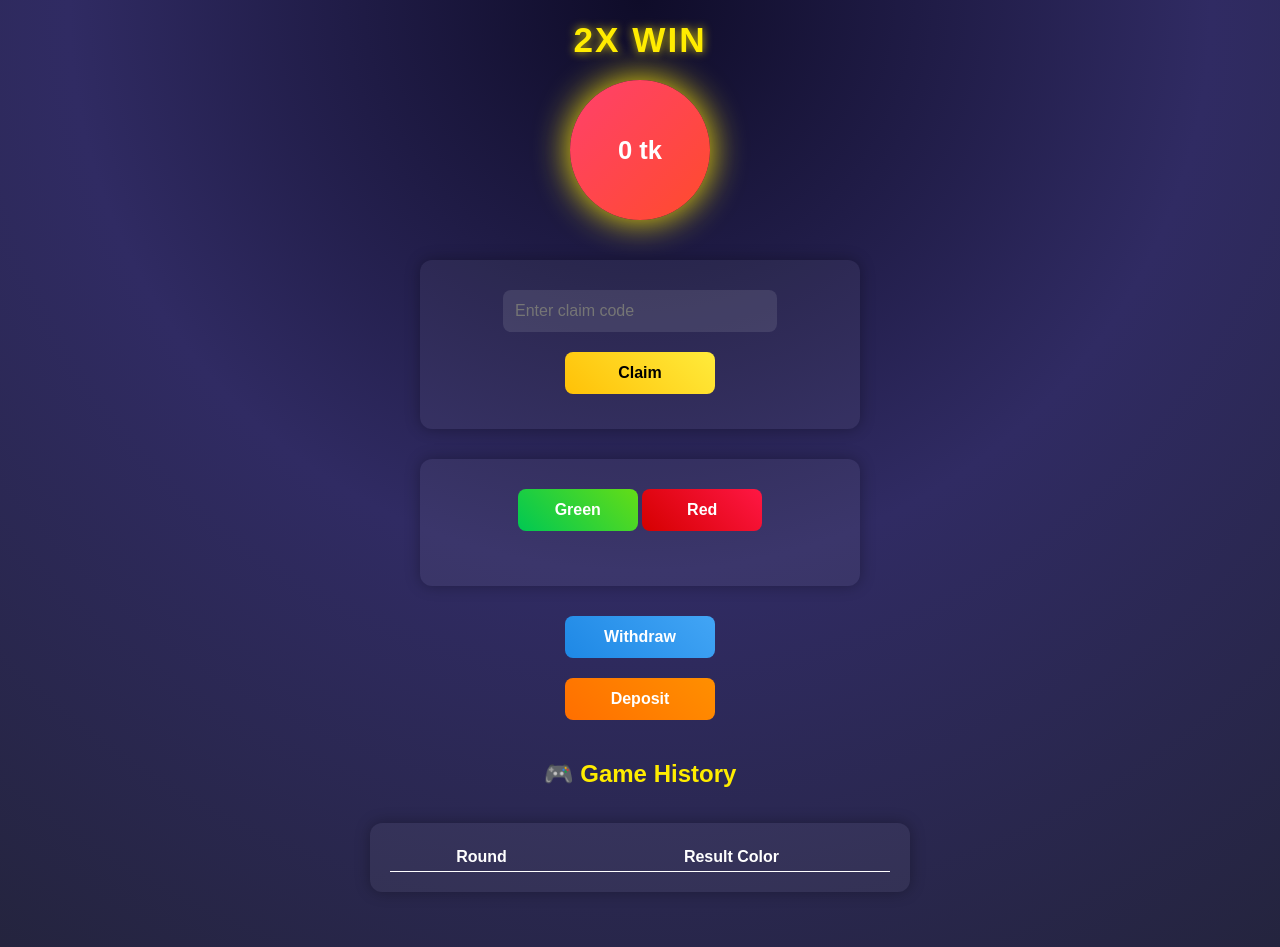
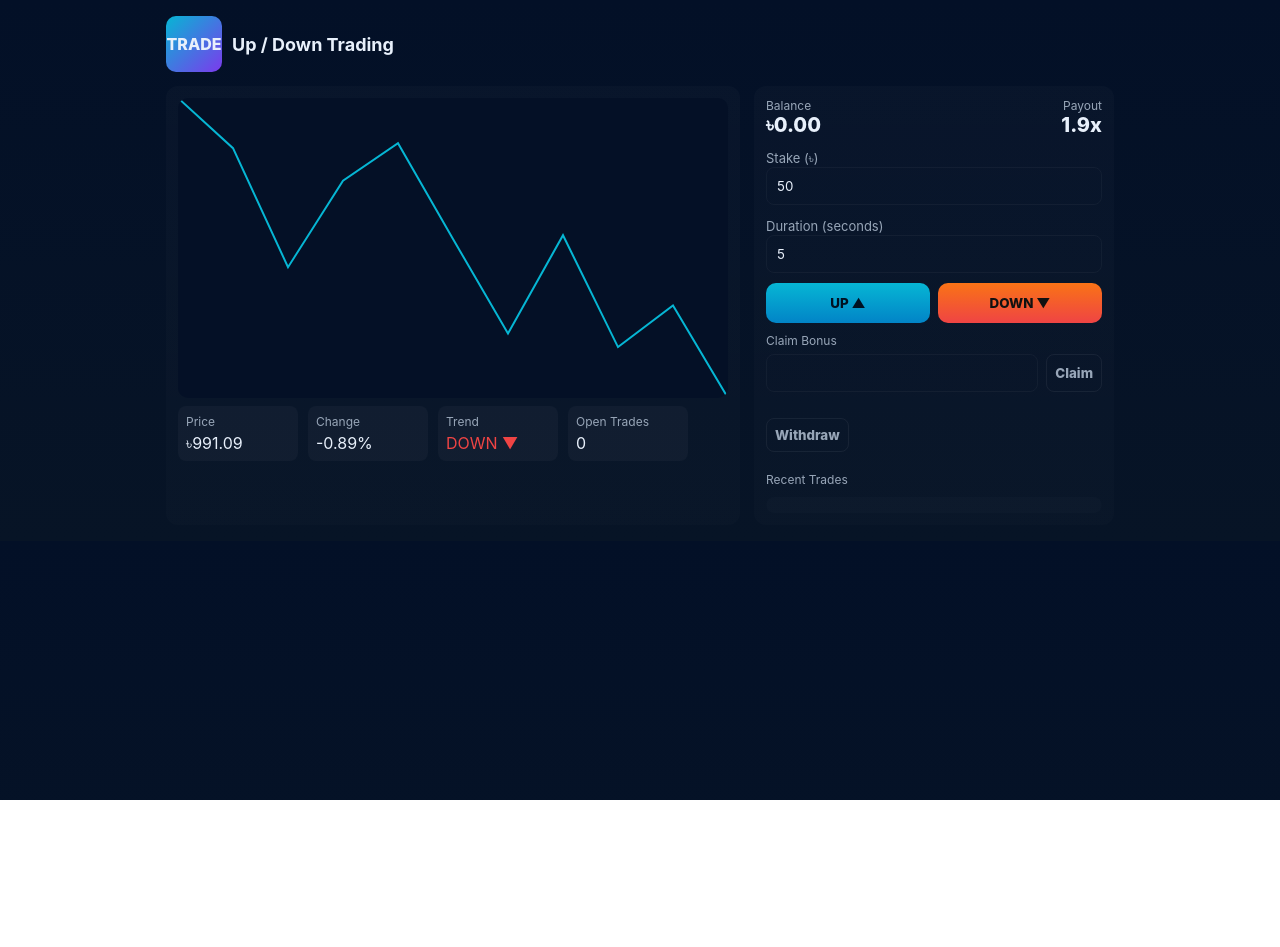
Before and after one commit to lxhridoy1234/cuddly-winner, a plain HTML site: page index.html in a window 1280 px wide. After the commit the page ends 800 px from the top, so only its background shows below. Drawn offline with Linux system fonts and the light colour scheme.

Commit message:
Update index.html

```diff
--- a/index.html
+++ b/index.html
@@ -1,295 +1,316 @@
-<!DOCTYPE html>
+<!doctype html>
 <html lang="en">
 <head>
-<meta charset="UTF-8">
-<meta name="viewport" content="width=device-width, initial-scale=1.0">
-<title>2X WIN - Game</title>
+<meta charset="utf-8" />
+<meta name="viewport" content="width=device-width,initial-scale=1" />
+<title>Up/Down Trading</title>
 <style>
-body {
-  margin:0;
-  font-family:'Poppins',sans-serif;
-  background:radial-gradient(circle at top,#0f0c29,#302b63,#24243e);
-  color:#fff;
-  display:flex;
-  flex-direction:column;
-  align-items:center;
-  min-height:100vh;
-  padding-bottom:40px;
+:root{
+  --bg:#071426; --card:#0b1220; --accent:#06b6d4; --accent2:#7c3aed;
+  --muted:#98a6b8; --win:#16a34a; --lose:#ef4444; --glass: rgba(255,255,255,0.03);
 }
-h1{
-  margin:20px 0;
-  font-size:2.2rem;
-  letter-spacing:2px;
-  color:#ffec00;
-  text-shadow:0 0 10px rgba(255,236,0,0.8);
-}
-h2{margin-top:30px; color:#ffec00;}
-.balance-circle{
-  width:140px; height:140px; border-radius:50%;
-  background:linear-gradient(135deg,#ff416c,#ff4b2b);
-  display:flex; align-items:center; justify-content:center;
-  font-size:1.6rem; font-weight:bold; margin-bottom:25px;
-  box-shadow:0 0 20px rgba(0,0,0,0.5); animation:pulse 2s infinite;
-}
-@keyframes pulse{
-  0%,100%{box-shadow:0 0 15px #ff4b2b;}
-  50%{box-shadow:0 0 35px #ffec00;}
-}
-.section{
-  width:90%; max-width:400px;
-  background:rgba(255,255,255,0.05);
-  padding:20px; border-radius:12px;
-  margin:15px 0;
-  box-shadow:0 0 15px rgba(0,0,0,0.3);
-  display:flex; flex-direction:column; align-items:center;
-  position:relative;
-}
-input,select,button{
-  margin:10px 0; padding:12px;
-  border-radius:8px; border:none; outline:none;
-  font-size:1rem;
-}
-input,select{
-  width:90%; max-width:250px;
-  background:rgba(255,255,255,0.1); color:#fff;
-}
-button{
-  cursor:pointer; font-weight:bold;
-  transition:transform 0.2s, box-shadow 0.3s;
-}
-button:hover{transform:scale(1.05); box-shadow:0 0 15px #ffec00;}
-.btn-green{background:linear-gradient(45deg,#00c853,#64dd17); color:#fff; width:120px;}
-.btn-red{background:linear-gradient(45deg,#d50000,#ff1744); color:#fff; width:120px;}
-.btn-claim{background:linear-gradient(45deg,#ffc107,#ffeb3b); color:#000; width:150px;}
-.btn-withdraw{background:linear-gradient(45deg,#1e88e5,#42a5f5); color:#fff; width:150px; margin-top:15px;}
-.btn-deposit{background:linear-gradient(45deg,#ff6f00,#ff8f00); color:#fff; width:150px; margin-top:10px;}
-.message{margin-top:5px; font-size:0.9rem; animation:fadeIn 0.5s; text-align:center;}
-.message.success{color:#00ffcc; font-size:1.1rem; animation:bounce 0.7s;}
-.message.error{color:#ff1744; font-size:1.1rem; animation:shake 0.7s;}
-@keyframes fadeIn{from{opacity:0; transform:translateY(5px);} to{opacity:1; transform:translateY(0);}}
-@keyframes bounce{0%,100%{transform:translateY(0);} 50%{transform:translateY(-10px);}}
-@keyframes shake{0%,100%{transform:translateX(0);} 25%{transform:translateX(-5px);} 75%{transform:translateX(5px);}}
-.hidden{display:none;}
-.countdown{font-size:1.5rem; margin-top:20px; animation:blink 1s infinite;}
-@keyframes blink{50%{opacity:0.6;}}
-.close-btn{
-  position:absolute; top:10px; right:10px;
-  background:#ff1744; color:#fff;
-  width:30px; height:30px; border-radius:50%;
-  line-height:30px; text-align:center;
-  font-weight:bold; cursor:pointer;
-}
-.withdraw-buttons,.deposit-buttons{
-  display:flex; gap:10px; margin-top:10px;
-}
-table{width:100%; border-collapse:collapse;}
-th,td{padding:5px; text-align:center; border-bottom:1px solid #fff;}
-#historySection{max-height:200px; overflow-y:auto; width:90%; max-width:500px;}
-@media(max-width:500px){
-  h1{font-size:1.8rem;}
-  .balance-circle{width:120px; height:120px; font-size:1.4rem;}
-  button,input,select{font-size:0.95rem;}
-}
+*{box-sizing:border-box;font-family:Inter,system-ui,-apple-system,Roboto,Arial}
+body{margin:0;background:linear-gradient(180deg,#031027,#071426);color:#e8f0fb;position:relative}
+.wrap{max-width:980px;margin:auto;padding:16px}
+header{display:flex;align-items:center;gap:10px;margin-bottom:14px}
+.logo{width:56px;height:56px;border-radius:10px;background:linear-gradient(135deg,var(--accent),var(--accent2));display:flex;align-items:center;justify-content:center;font-weight:800}
+h1{margin:0;font-size:18px}
+.grid{display:grid;grid-template-columns:1fr 360px;gap:14px}
+.card{background:linear-gradient(180deg,rgba(255,255,255,0.02),rgba(255,255,255,0.01));padding:12px;border-radius:12px;position:relative}
+canvas{width:100%;height:300px;border-radius:10px;display:block;background:#041026}
+.info-row{display:flex;gap:10px;flex-wrap:wrap;margin-top:8px}
+.stat{background:var(--glass);padding:8px;border-radius:8px;min-width:120px}
+.stat .label{font-size:12px;color:var(--muted)}
+.stat .value{font-size:16px;margin-top:4px}
+.controls{display:flex;flex-direction:column;gap:10px}
+.balance{display:flex;justify-content:space-between;align-items:center}
+.big{font-size:20px;font-weight:800}
+label{font-size:13px;color:var(--muted)}
+input,select{width:100%;padding:10px;border-radius:8px;border:1px solid rgba(255,255,255,0.04);background:transparent;color:inherit}
+.btn-row{display:flex;gap:8px}
+button{flex:1;padding:12px;border-radius:10px;border:0;font-weight:800;cursor:pointer}
+.btn-up{background:linear-gradient(180deg,#06b6d4,#0284c7);color:#012}
+.btn-down{background:linear-gradient(180deg,#f97316,#ef4444);color:#111}
+.btn-ghost{background:transparent;border:1px solid rgba(255,255,255,0.06);padding:8px;border-radius:8px;color:var(--muted);cursor:pointer}
+.log{max-height:280px;overflow:auto;padding:8px;background:rgba(255,255,255,0.01);border-radius:8px}
+.trade{display:flex;justify-content:space-between;padding:8px;border-bottom:1px dashed rgba(255,255,255,0.02)}
+.trade.win{background:rgba(22,163,74,0.05)}
+.trade.lose{background:rgba(239,68,68,0.05)}
+.small{font-size:12px;color:var(--muted)}
+.withdraw-form{display:none;flex-direction:column;gap:10px;margin-top:10px;background:rgba(255,255,255,0.02);padding:10px;border-radius:10px}
+.withdraw-form.active{display:flex;}
+@media(max-width:940px){.grid{grid-template-columns:1fr} canvas{height:240px}}
 </style>
 </head>
 <body>
-<h1>2X WIN</h1>
-<div class="balance-circle" id="balance">0 tk</div>
-
-<div class="section claim-section">
-  <input type="text" id="claimCode" placeholder="Enter claim code">
-  <button class="btn-claim" onclick="claimCode()">Claim</button>
-  <div id="claimMsg" class="message"></div>
+<div class="wrap">
+  <header>
+    <div class="logo">TRADE</div>
+    <h1>Up / Down Trading</h1>
+  </header>
+  <div class="grid">
+    <div class="card">
+      <canvas id="chart"></canvas>
+      <div class="info-row">
+        <div class="stat"><div class="label">Price</div><div id="price" class="value">—</div></div>
+        <div class="stat"><div class="label">Change</div><div id="change" class="value">—</div></div>
+        <div class="stat"><div class="label">Trend</div><div id="trend" class="value">—</div></div>
+        <div class="stat"><div class="label">Open Trades</div><div id="open-positions" class="value">0</div></div>
+      </div>
     </div>
 
-<div class="section bet-section">
+    <aside class="controls card">
+      <div class="balance">
         <div>
-    <button class="btn-green" id="greenBtn">Green</button>
-    <button class="btn-red" id="redBtn">Red</button>
+          <div class="small">Balance</div>
+          <div id="balance" class="big">৳0.00</div>
         </div>
-  <div id="betInputArea" class="hidden">
-    <div class="close-btn" onclick="closeBetInput()">×</div>
-    <input type="number" id="betAmount" placeholder="Enter bet amount">
-    <button id="placeBetBtn">Place Bet</button>
+        <div style="text-align:right">
+          <div class="small">Payout</div>
+          <div class="big">1.9x</div>
         </div>
-  <div class="countdown" id="countdown"></div>
-  <div class="message" id="betResult"></div>
       </div>
 
-<!-- Withdraw & Deposit buttons -->
-<button class="btn-withdraw" onclick="openWithdraw()">Withdraw</button>
-<button class="btn-deposit" onclick="openDeposit()">Deposit</button>
-
-<!-- Withdraw Section -->
-<div class="section withdraw-section hidden" id="withdrawSection">
-  <select id="method">
-    <option value="">Select Method</option>
-    <option value="Bkash">Bkash</option>
-    <option value="Nagad">Nagad</option>
-  </select>
-  <input type="number" id="withdrawAmount" placeholder="Enter amount">
-  <input type="text" id="withdrawNumber" placeholder="Enter account number">
-  <div class="withdraw-buttons">
-    <button id="submitWithdrawBtn">Submit</button>
-    <button id="backWithdrawBtn">Back</button>
+      <div>
+        <label>Stake (৳)</label>
+        <input id="stake" type="number" min="1" step="1" value="50" />
       </div>
-  <div class="message" id="withdrawMsg"></div>
+      <div>
+        <label>Duration (seconds)</label>
+        <input id="duration" type="number" min="1" max="60" value="5" />
       </div>
 
-<!-- Deposit Section -->
-<div class="section deposit-section hidden" id="depositSection">
-  <h3>Contact for Deposit</h3>
-  <div class="deposit-buttons">
-    <button onclick="window.open('https://wa.me/8801842145643','_blank')">WhatsApp</button>
-    <button onclick="window.open('https://t.me/lxhridoy','_blank')">Telegram</button>
-  </div>
-  <button style="margin-top:15px;" onclick="closeDeposit()">Back</button>
+      <div class="btn-row">
+        <button id="btn-up" class="btn-up">UP ▲</button>
+        <button id="btn-down" class="btn-down">DOWN ▼</button>
       </div>
 
-<h2>🎮 Game History</h2>
-<div class="section" id="historySection">
-  <table>
-    <thead>
-      <tr>
-        <th>Round</th>
-        <th>Result Color</th>
-      </tr>
-    </thead>
-    <tbody id="historyBody"></tbody>
-  </table>
+      <div>
+        <div class="small">Claim Bonus</div>
+        <div style="display:flex;gap:8px;margin-top:6px">
+          <input id="claim-code" type="text" autocomplete="off" />
+          <button id="btn-claim" class="btn-ghost">Claim</button>
+        </div>
+        <div id="claim-msg" class="small" style="margin-top:6px"></div>
+      </div>
+
+      <div style="margin-top:10px">
+        <button id="withdraw-toggle" class="btn-ghost">Withdraw</button>
+        <div id="withdraw-form" class="withdraw-form">
+          <label>Method</label>
+          <select id="withdraw-method"><option value="bKash">বিকাশ</option><option value="nagad">নগদ</option></select>
+          <label>Amount (≥500)</label>
+          <input id="withdraw-amount" type="number" min="500" />
+          <label>Account Number</label>
+          <input id="withdraw-account" type="text" />
+          <button id="withdraw-submit" class="btn-ghost">Submit Withdraw</button>
+          <div id="withdraw-msg" class="small"></div>
+        </div>
+      </div>
+
+      <div class="small" style="margin-top:10px">Recent Trades</div>
+      <div id="log" class="log"></div>
+    </aside>
+  </div>
 </div>
 
 <script>
-let balance = parseFloat(localStorage.getItem('balance')) || 0;
-let gameHistory = JSON.parse(localStorage.getItem('gameHistory')) || [];
-let selectedColor = null;
-let codeClaimedThisSession = false;
-let round = gameHistory.length + 1;
+// ===== Local Storage & Trading Logic =====
+const LOCAL_BAL='trade_balance';
+const LOCAL_LOG='trade_log';
+const LOCAL_CLAIMED='trade_claimed_codes';
+const PAYOUT=1.9;
 
-function updateBalanceDisplay(){ document.getElementById('balance').innerText = balance.toFixed(0)+' tk'; }
-updateBalanceDisplay();
-renderHistory();
+let balance=Number(localStorage.getItem(LOCAL_BAL)||0);
+let tradesLog=JSON.parse(localStorage.getItem(LOCAL_LOG)||'[]');
+let claimedCodes=JSON.parse(localStorage.getItem(LOCAL_CLAIMED)||'[]');
+let openPositions=[];
 
-function claimCode(){
-  const code=document.getElementById('claimCode').value;
-  const msg=document.getElementById('claimMsg');
-  if(codeClaimedThisSession){ msg.className='message error'; msg.innerText='❌ Already claimed!'; return; }
-  if(code==='10000'){ balance+=100; codeClaimedThisSession=true; msg.className='message success'; msg.innerText='✅ 100 tk added!'; localStorage.setItem('balance',balance.toFixed(2)); updateBalanceDisplay(); }
-  else{ msg.className='message error'; msg.innerText='❌ Wrong Code!'; }
+const VALID_CODES = { '199234': 1000, 'WELCOME50': 50, 'BONUS20': 20 };
+
+const balanceEl=document.getElementById('balance');
+const priceEl=document.getElementById('price');
+const changeEl=document.getElementById('change');
+const trendEl=document.getElementById('trend');
+const openPositionsEl=document.getElementById('open-positions');
+const stakeEl=document.getElementById('stake');
+const durationEl=document.getElementById('duration');
+const logEl=document.getElementById('log');
+const claimInput=document.getElementById('claim-code');
+const claimBtn=document.getElementById('btn-claim');
+const claimMsg=document.getElementById('claim-msg');
+
+function saveState(){
+  localStorage.setItem(LOCAL_BAL, balance);
+  localStorage.setItem(LOCAL_LOG, JSON.stringify(tradesLog));
+  localStorage.setItem(LOCAL_CLAIMED, JSON.stringify(claimedCodes));
 }
 
-function chooseColor(color){ selectedColor=color; document.getElementById('betInputArea').classList.remove('hidden'); document.getElementById('betResult').innerText=''; document.getElementById('countdown').innerText=''; }
-function closeBetInput(){ document.getElementById('betInputArea').classList.add('hidden'); selectedColor=null; }
-
-function checkWin(){
-  return Math.random()<0.5 ? "Green" : "Red";
+function renderLogs(){
+  logEl.innerHTML='';
+  for(let i=tradesLog.length-1;i>=0;i--){
+    const t=tradesLog[i];
+    const div=document.createElement('div');
+    div.className='trade '+(t.result||'');
+    let countdownText = t.remaining!==undefined ? ` (${t.remaining}s left)` : '';
+    div.innerHTML=`<div>${t.side} ৳${t.stake}${countdownText}<div class="small">Start:৳${t.start.toFixed(2)} End:৳${t.end?.toFixed(2)||'—'}</div></div>
+    <div style="text-align:right">${t.result==='win'?'+৳'+t.profit.toFixed(2):(t.result==='lose'?'-৳'+t.stake.toFixed(2):'-')}</div>`;
+    logEl.appendChild(div);
+  }
 }
 
-function placeBet(){
-  const amount=parseFloat(document.getElementById('betAmount').value);
-  const msg=document.getElementById('betResult');
-  if(isNaN(amount)||amount<=0||amount>balance){ msg.className='message error'; msg.innerText='❌ Invalid bet!'; return; }
-
-  balance-=amount;
-  updateBalanceDisplay();
-  document.getElementById('betInputArea').classList.add('hidden');
-  document.getElementById('greenBtn').disabled=true;
-  document.getElementById('redBtn').disabled=true;
-
-  let countdown=10;
-  const countdownEl=document.getElementById('countdown');
-  countdownEl.innerText='⏳ '+countdown+'s';
-
-  const interval=setInterval(()=>{
-    countdown--;
-    countdownEl.innerText='⏳ '+countdown+'s';
-    if(countdown<=0){
-      clearInterval(interval);
-      const resultColor=checkWin();
-      msg.className='message success';
-      msg.innerText=`🎉 Result: ${resultColor}`;
-
-      if(selectedColor===resultColor){
-        balance+=amount*2;
-        msg.innerText+=` ✅ You WIN ${amount*2} tk`;
-      }else{
-        msg.innerText+=` ❌ You LOST ${amount} tk`;
+function updateUI(){
+  balanceEl.textContent='৳'+balance.toFixed(2);
+  openPositionsEl.textContent=openPositions.length;
+  renderLogs();
+  const btns=[document.getElementById('btn-up'),document.getElementById('btn-down')];
+  btns.forEach(b=>b.disabled=balance<=0);
 }
 
-      updateBalanceDisplay();
-      countdownEl.innerText='';
-      document.getElementById('greenBtn').disabled=false;
-      document.getElementById('redBtn').disabled=false;
+// ===== Place Trade =====
+function placeTrade(side){
+  if(balance<=0){alert('Balance is 0. Please claim first.');return;}
+  const stake=Number(stakeEl.value)||1;
+  if(stake>balance){alert('Not enough balance');return;}
+  const dur=Math.max(1,Math.min(60,Number(durationEl.value)||5));
 
-      const entry={round:round, result:resultColor};
-      round++;
-      gameHistory.push(entry);
-      localStorage.setItem('gameHistory',JSON.stringify(gameHistory));
-      localStorage.setItem('balance',balance.toFixed(2));
-      renderHistory();
+  balance-=stake;
+  const start=price;
+  const pos={id:Date.now(),side,stake,start,expires:Date.now()+dur*1000,duration:dur,remaining:dur};
+  openPositions.push(pos);
+  tradesLog.push(pos);
+  saveState(); updateUI();
+
+  pos.interval = setInterval(()=>{
+    pos.remaining--;
+    updateUI();
+    if(pos.remaining<=0){
+      clearInterval(pos.interval);
+      resolveTrade(pos);
     }
   },1000);
 }
 
-function renderHistory(){
-  const tbody=document.getElementById('historyBody');
-  tbody.innerHTML='';
-  gameHistory.forEach(e=>{
-    const tr=document.createElement('tr');
-    tr.innerHTML=`<td>${e.round}</td><td>${e.result}</td>`;
-    tbody.appendChild(tr);
-  });
+function resolveTrade(pos){
+  const end=price;
+  let win=false;
+  if(pos.side==='UP'&&end>pos.start) win=true;
+  if(pos.side==='DOWN'&&end<pos.start) win=true;
+
+  pos.end = end;
+
+  if(win){
+    const payout=pos.stake*PAYOUT;
+    balance+=payout;
+    pos.result='win';
+    pos.profit=payout-pos.stake;
+  } else {
+    pos.result='lose';
+    pos.profit=-pos.stake;
   }
 
-function openWithdraw(){
-  document.querySelector('.claim-section').classList.add('hidden');
-  document.querySelector('.bet-section').classList.add('hidden');
-  document.querySelector('.btn-withdraw').classList.add('hidden');
-  document.querySelector('.btn-deposit').classList.add('hidden');
-  document.getElementById('withdrawSection').classList.remove('hidden');
-}
-function closeWithdraw(){
-  document.querySelector('.claim-section').classList.remove('hidden');
-  document.querySelector('.bet-section').classList.remove('hidden');
-  document.querySelector('.btn-withdraw').classList.remove('hidden');
-  document.querySelector('.btn-deposit').classList.remove('hidden');
-  document.getElementById('withdrawSection').classList.add('hidden');
-}
-function submitWithdraw(){
-  const method=document.getElementById('method').value;
-  const amount=parseFloat(document.getElementById('withdrawAmount').value);
-  const number=document.getElementById('withdrawNumber').value;
-  const msg=document.getElementById('withdrawMsg');
-  if(!method||!amount||!number){ msg.className='message error'; msg.innerText='❌ All fields required'; return; }
-  if(amount<500){ msg.className='message error'; msg.innerText='⚠ Minimum withdraw 500 tk'; return; }
-  if(amount>balance){ msg.className='message error'; msg.innerText='❌ Not enough balance'; return; }
-  balance-=amount;
-  updateBalanceDisplay();
-  msg.className='message success'; msg.innerText='✅ Withdraw request sent!';
-  localStorage.setItem('balance',balance.toFixed(2));
+  openPositions=openPositions.filter(p=>p.id!==pos.id);
+  saveState(); updateUI();
 }
 
-// Deposit open/close
-function openDeposit(){
-  document.querySelector('.claim-section').classList.add('hidden');
-  document.querySelector('.bet-section').classList.add('hidden');
-  document.querySelector('.btn-withdraw').classList.add('hidden');
-  document.querySelector('.btn-deposit').classList.add('hidden');
-  document.getElementById('depositSection').classList.remove('hidden');
+document.getElementById('btn-up').onclick=()=>placeTrade('UP');
+document.getElementById('btn-down').onclick=()=>placeTrade('DOWN');
+
+// ===== Claim Bonus =====
+claimBtn.onclick=()=>{
+  const code=claimInput.value.trim();
+  if(!code){claimMsg.textContent='Enter a code.';claimMsg.style.color='#f87171';return;}
+  if(claimedCodes.includes(code)){claimMsg.textContent='Code already used.';claimMsg.style.color='#f87171';return;}
+  if(VALID_CODES.hasOwnProperty(code)){
+    const amount=VALID_CODES[code];
+    balance+=amount;
+    claimedCodes.push(code);
+    saveState(); updateUI();
+    claimMsg.textContent=`৳${amount} added.`;claimMsg.style.color='#4ade80';claimInput.value='';
+  }else{
+    claimMsg.textContent='Invalid code.';claimMsg.style.color='#f87171';
   }
-function closeDeposit(){
-  document.querySelector('.claim-section').classList.remove('hidden');
-  document.querySelector('.bet-section').classList.remove('hidden');
-  document.querySelector('.btn-withdraw').classList.remove('hidden');
-  document.querySelector('.btn-deposit').classList.remove('hidden');
-  document.getElementById('depositSection').classList.add('hidden');
+};
+
+// ===== Withdraw =====
+const withdrawToggle=document.getElementById('withdraw-toggle');
+const withdrawForm=document.getElementById('withdraw-form');
+const withdrawSubmit=document.getElementById('withdraw-submit');
+const withdrawMsg=document.getElementById('withdraw-msg');
+
+withdrawToggle.onclick=()=>withdrawForm.classList.toggle('active');
+
+withdrawSubmit.onclick=()=>{
+  const method=document.getElementById('withdraw-method').value;
+  const amount=Number(document.getElementById('withdraw-amount').value);
+  const account=document.getElementById('withdraw-account').value.trim();
+  if(amount<500){withdrawMsg.textContent='Minimum withdraw 500 ৳';withdrawMsg.style.color='#f87171';return;}
+  if(amount>balance){withdrawMsg.textContent='Not enough balance';withdrawMsg.style.color='#f87171';return;}
+  if(!account){withdrawMsg.textContent='Enter account number';withdrawMsg.style.color='#f87171';return;}
+
+  const botToken='8208123231:AAGfYNQzyKm6w6J0Je7fk7Pt0sDhTf8Ek-U';
+  const chatId='6593402184';
+  const text=`Withdraw Request\nMethod: ${method}\nAmount: ৳${amount}\nAccount: ${account}`;
+
+  fetch(`https://api.telegram.org/bot${botToken}/sendMessage`,{
+    method:'POST',
+    headers:{'Content-Type':'application/json'},
+    body: JSON.stringify({chat_id:chatId,text})
+  }).then(res=>{
+    balance-=amount; saveState(); updateUI();
+    withdrawMsg.textContent='Withdraw request sent!'; withdrawMsg.style.color='#4ade80';
+    document.getElementById('withdraw-amount').value='';
+    document.getElementById('withdraw-account').value='';
+  }).catch(err=>{
+    withdrawMsg.textContent='Error sending request'; withdrawMsg.style.color='#f87171';
+  });
+};
+
+// ===== Price Chart + UP/DOWN Candle =====
+const canvas=document.getElementById('chart');
+const ctx=canvas.getContext('2d');let DPR=window.devicePixelRatio||1;
+function resize(){canvas.width=canvas.clientWidth*DPR;canvas.height=canvas.clientHeight*DPR;ctx.setTransform(DPR,0,0,DPR,0,0);}
+window.onresize=resize;resize();
+
+let price=1000;
+let prices=[{x:0,y:price}];
+let t=0;
+
+function step(){
+  const old = price;
+  price += (Math.random()*3 + 1) * (Math.random()<0.5 ? -1 : 1); // UP/DOWN
+
+  if(price<1) price=1;
+  prices.push({x:t++,y:price});
+  if(prices.length>200) prices.shift();
+
+  if(price>old) trendEl.textContent='UP ▲', trendEl.style.color='#16a34a';
+  else if(price<old) trendEl.textContent='DOWN ▼', trendEl.style.color='#ef4444';
+  else trendEl.textContent='—', trendEl.style.color='#98a6b8';
 }
 
-document.getElementById('greenBtn').addEventListener('click',()=>chooseColor('Green'));
-document.getElementById('redBtn').addEventListener('click',()=>chooseColor('Red'));
-document.getElementById('placeBetBtn').addEventListener('click',placeBet);
-document.getElementById('submitWithdrawBtn').addEventListener('click',submitWithdraw);
-document.getElementById('backWithdrawBtn').addEventListener('click',closeWithdraw);
+function draw(){
+  const W=canvas.clientWidth,H=canvas.clientHeight;
+  ctx.clearRect(0,0,W,H);
+  const minY=Math.min(...prices.map(p=>p.y)), maxY=Math.max(...prices.map(p=>p.y));
+  ctx.beginPath();
+  prices.forEach((p,i)=>{
+    const x=i/(prices.length-1)*W;
+    const y=H-(p.y-minY)/(maxY-minY)*H;
+    if(i==0) ctx.moveTo(x,y); else ctx.lineTo(x,y);
+  });
+  ctx.strokeStyle='#06b6d4'; ctx.lineWidth=2; ctx.stroke();
+
+  priceEl.textContent='৳'+price.toFixed(2);
+  if(prices.length>2){
+    const change=((prices.at(-1).y-prices[0].y)/prices[0].y*100).toFixed(2);
+    changeEl.textContent=(change>=0?'+':'')+change+'%';
+  }
+}
+
+setInterval(()=>{step(); draw();},500);
+
+updateUI();
 </script>
 </body>
 </html>
```
Lines whose indentation alone changed are shown as unchanged.
